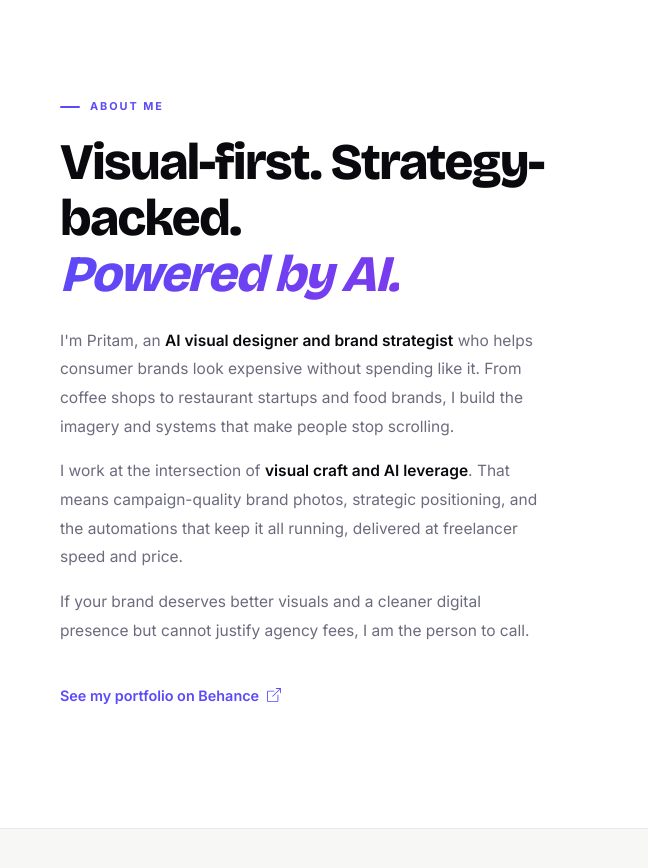
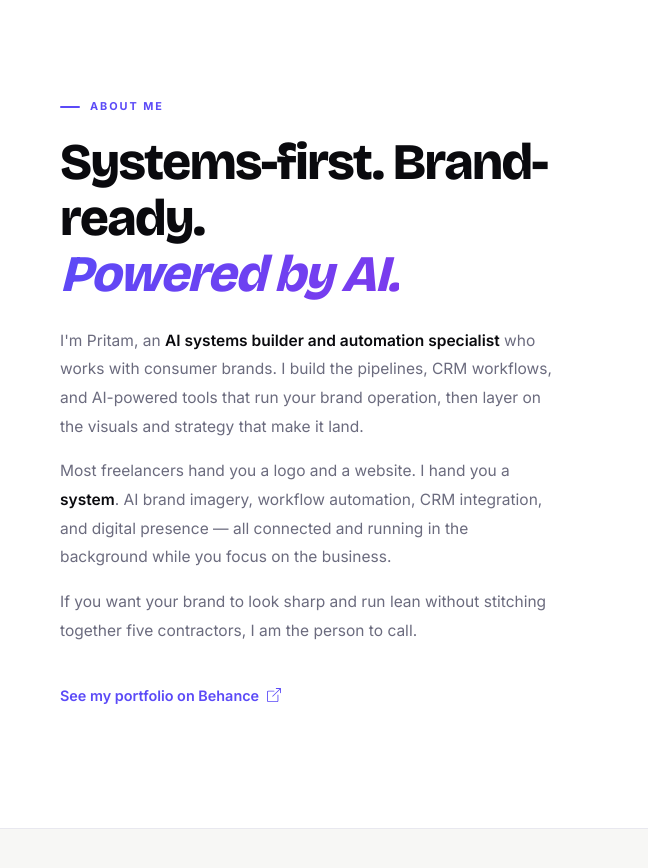
Before and after one commit to pritamlaskar/pritamlaskar.github.io, a plain HTML site: page index.html in a window 1280 px wide. Shown: the part 1160-2028 px from the top of the page, 0-648 px from the left. Drawn offline with nearby package versions, Linux system fonts and the light colour scheme; a script that the page names is missing.

Commit message:
Update index.html

```diff
--- a/index.html
+++ b/index.html
@@ -1107,15 +1107,15 @@
   <div class="about-grid">
     <div>
       <div class="label reveal">About Me</div>
-      <h2 class="about-h reveal d1">Visual-first. Strategy-backed.<br/><em>Powered by AI.</em></h2>
+      <h2 class="about-h reveal d1">Systems-first. Brand-ready.<br/><em>Powered by AI.</em></h2>
       <p class="about-p reveal d2">
-        I'm Pritam, an <strong>AI visual designer and brand strategist</strong> who helps consumer brands look expensive without spending like it. From coffee shops to restaurant startups and food brands, I build the imagery and systems that make people stop scrolling.
+        I'm Pritam, an <strong>AI systems builder and automation specialist</strong> who works with consumer brands. I build the pipelines, CRM workflows, and AI-powered tools that run your brand operation, then layer on the visuals and strategy that make it land.
       </p>
       <p class="about-p reveal d3">
-        I work at the intersection of <strong>visual craft and AI leverage</strong>. That means campaign-quality brand photos, strategic positioning, and the automations that keep it all running, delivered at freelancer speed and price.
+        Most freelancers hand you a logo and a website. I hand you a <strong>system</strong>. AI brand imagery, workflow automation, CRM integration, and digital presence — all connected and running in the background while you focus on the business.
       </p>
       <p class="about-p reveal d4">
-        If your brand deserves better visuals and a cleaner digital presence but cannot justify agency fees, I am the person to call.
+        If you want your brand to look sharp and run lean without stitching together five contractors, I am the person to call.
       </p>
       <a href="https://www.behance.net/pritamlaskar2" class="about-link reveal d5" target="_blank" rel="noopener">
         See my portfolio on Behance
```
